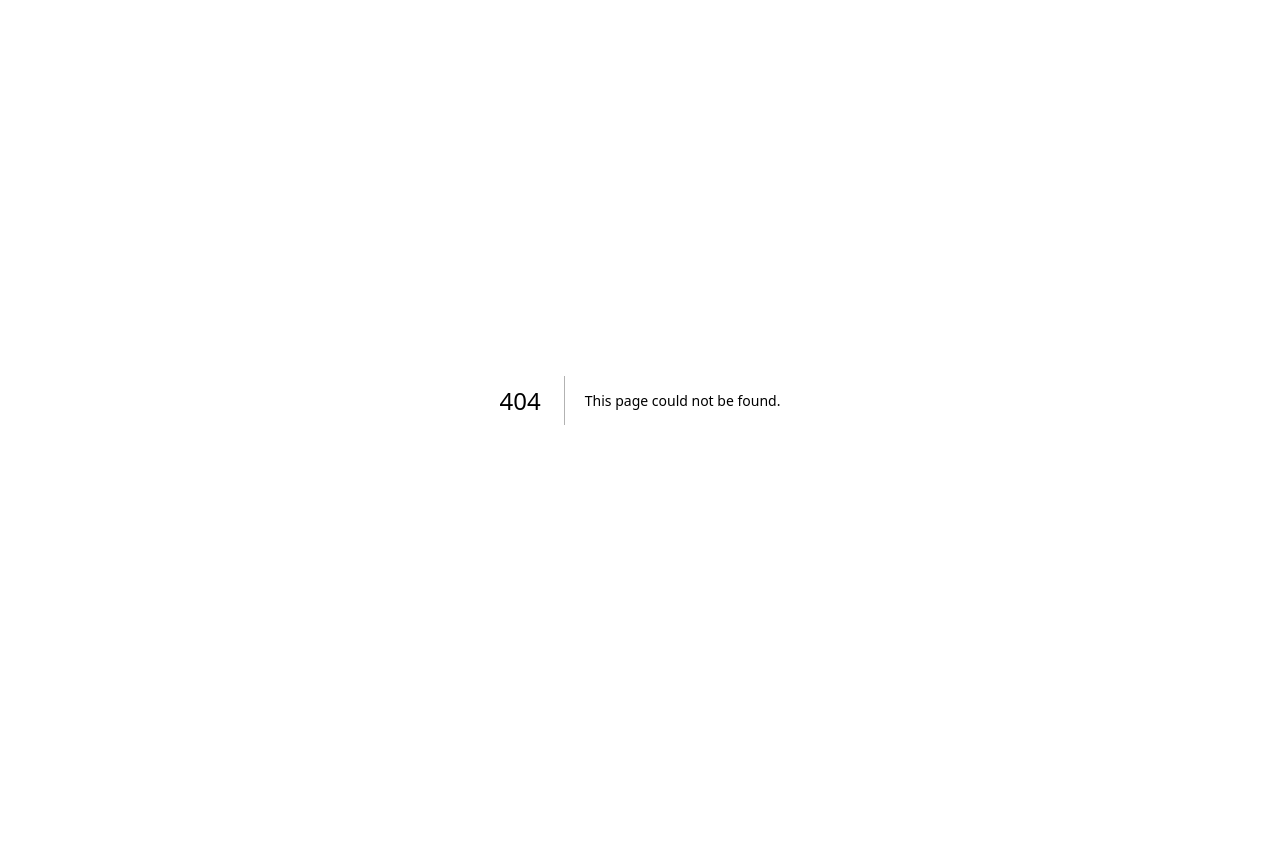
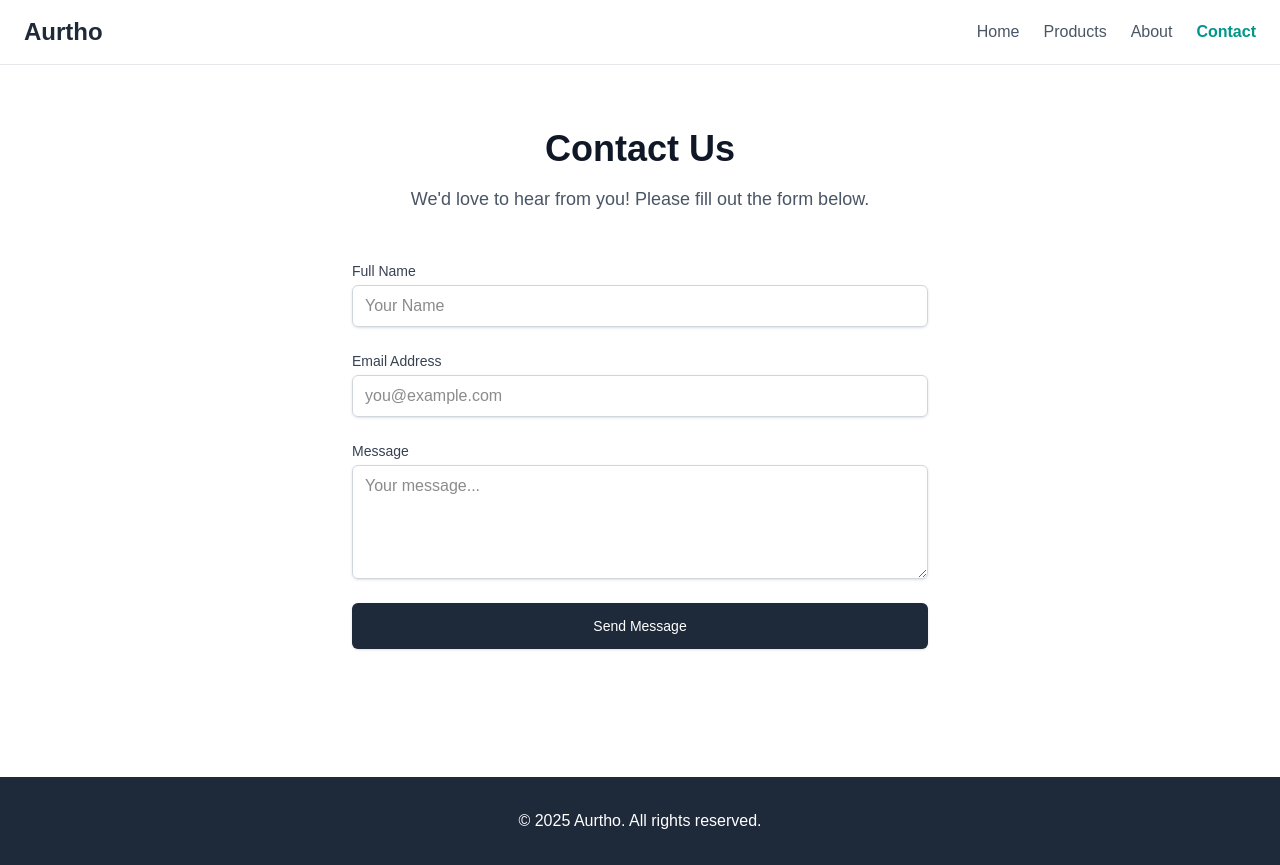
Before and after one commit to sobuj21/aurtho-store, a Next.js app: page /contact in a window 1280 px wide. Before the commit this address had no page. Before the commit the page ends 800 px from the top, so only its background shows below. Built offline with nearby package versions, Linux system fonts and the light colour scheme.

Commit message:
Add contact page

```diff
--- /dev/null
+++ b/src/app/contact/page.js
@@ -0,0 +1,78 @@
+import Link from 'next/link';
+
+export default function ContactPage() {
+  return (
+    <div className="bg-white">
+      {/* Header and Navigation Bar */}
+      <header className="border-b border-gray-200">
+        <nav className="container mx-auto px-6 py-4 flex justify-between items-center">
+          <Link href="/" className="text-2xl font-bold text-gray-800">
+            Aurtho
+          </Link>
+          <div className="space-x-6">
+            <Link href="/" className="text-gray-600 hover:text-gray-900">Home</Link>
+            <Link href="/products" className="text-gray-600 hover:text-gray-900">Products</Link>
+            <Link href="/about" className="text-gray-600 hover:text-gray-900">About</Link>
+            <Link href="/contact" className="text-gray-600 hover:text-gray-900 font-bold text-teal-600">Contact</Link>
+          </div>
+        </nav>
+      </header>
+
+      <main className="container mx-auto px-6 py-16">
+        <h1 className="text-4xl font-extrabold text-center text-gray-900 mb-4">Contact Us</h1>
+        <p className="text-lg text-gray-600 text-center mb-12">We'd love to hear from you! Please fill out the form below.</p>
+
+        <div className="max-w-xl mx-auto">
+          {/* NOTE: This form is for visual purposes. You'll need a service like Formspree to make it work. */}
+          <form className="space-y-6">
+            <div>
+              <label htmlFor="name" className="block text-sm font-medium text-gray-700">Full Name</label>
+              <input
+                type="text"
+                id="name"
+                name="name"
+                className="mt-1 block w-full px-3 py-2 border border-gray-300 rounded-md shadow-sm focus:outline-none focus:ring-teal-500 focus:border-teal-500"
+                placeholder="Your Name"
+              />
+            </div>
+            <div>
+              <label htmlFor="email" className="block text-sm font-medium text-gray-700">Email Address</label>
+              <input
+                type="email"
+                id="email"
+                name="email"
+                className="mt-1 block w-full px-3 py-2 border border-gray-300 rounded-md shadow-sm focus:outline-none focus:ring-teal-500 focus:border-teal-500"
+                placeholder="you@example.com"
+              />
+            </div>
+            <div>
+              <label htmlFor="message" className="block text-sm font-medium text-gray-700">Message</label>
+              <textarea
+                id="message"
+                name="message"
+                rows={4}
+                className="mt-1 block w-full px-3 py-2 border border-gray-300 rounded-md shadow-sm focus:outline-none focus:ring-teal-500 focus:border-teal-500"
+                placeholder="Your message..."
+              ></textarea>
+            </div>
+            <div>
+              <button
+                type="submit"
+                className="w-full flex justify-center py-3 px-4 border border-transparent rounded-md shadow-sm text-sm font-medium text-white bg-gray-800 hover:bg-gray-700 focus:outline-none focus:ring-2 focus:ring-offset-2 focus:ring-gray-500"
+              >
+                Send Message
+              </button>
+            </div>
+          </form>
+        </div>
+      </main>
+
+      {/* Footer */}
+      <footer className="bg-gray-800 text-white py-8 mt-16">
+        <div className="container mx-auto px-6 text-center">
+          <p>&copy; 2025 Aurtho. All rights reserved.</p>
+        </div>
+      </footer>
+    </div>
+  );
+}
--- a/src/app/page.js
+++ b/src/app/page.js
@@ -15,7 +15,7 @@ export default function HomePage() {
             <a href="#" className="text-gray-600 hover:text-gray-900">Home</a>
             <a href="#" className="text-gray-600 hover:text-gray-900">Products</a>
             <a href="#" className="text-gray-600 hover:text-gray-900">About</a>
-            <a href="#" className="text-gray-600 hover:text-gray-900">Contact</a>
+            <Link href="/contact" className="text-gray-600 hover:text-gray-900">Contact</Link>
           </div>
         </nav>
       </header>
```
